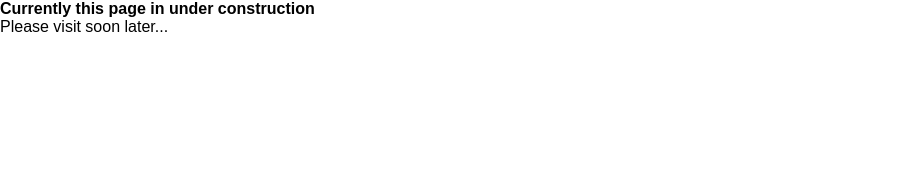
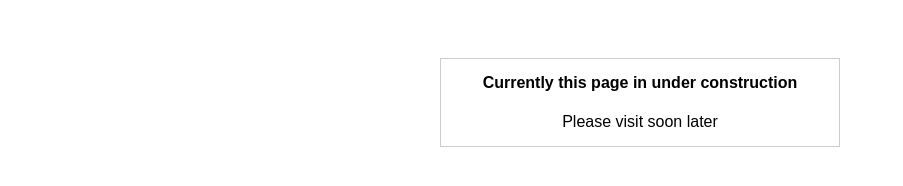
Before and after one commit to mohankhadka/mohankhadka.github.io, a plain HTML site: page index.html in a window 1280 px wide. Shown: the whole page, without its empty margins (0-903 px from the left). Drawn offline with Linux system fonts and the light colour scheme.

Commit message:
Initial commit

```diff
--- a/index.html
+++ b/index.html
@@ -4,11 +4,17 @@
 <meta charset="UTF-8">
 <title>Mohan Khadka</title>
 <style>
-*{margin:0 auto; font-family:Arial}
+*,*:before,*:after{box-sizing:border-box;-webkit-box-sizing:border-box}
+body{padding:50px;font-family:Arial}
+.well{margin:auto;padding:15px;border:1px solid #ccc;text-align:center;max-width:400px}
+.well h4{margin-top:0}
+.well p{margin-bottom:0}
 </style>
 </head>
 <body>
-<h4>Currently this page in under construction</h4>
-<p>Please visit soon later...</p>
+<div class="well">
+	<h4>Currently this page in under construction</h4>
+	<p>Please visit soon later</p>
+</div>
 </body>
 </html>
```
